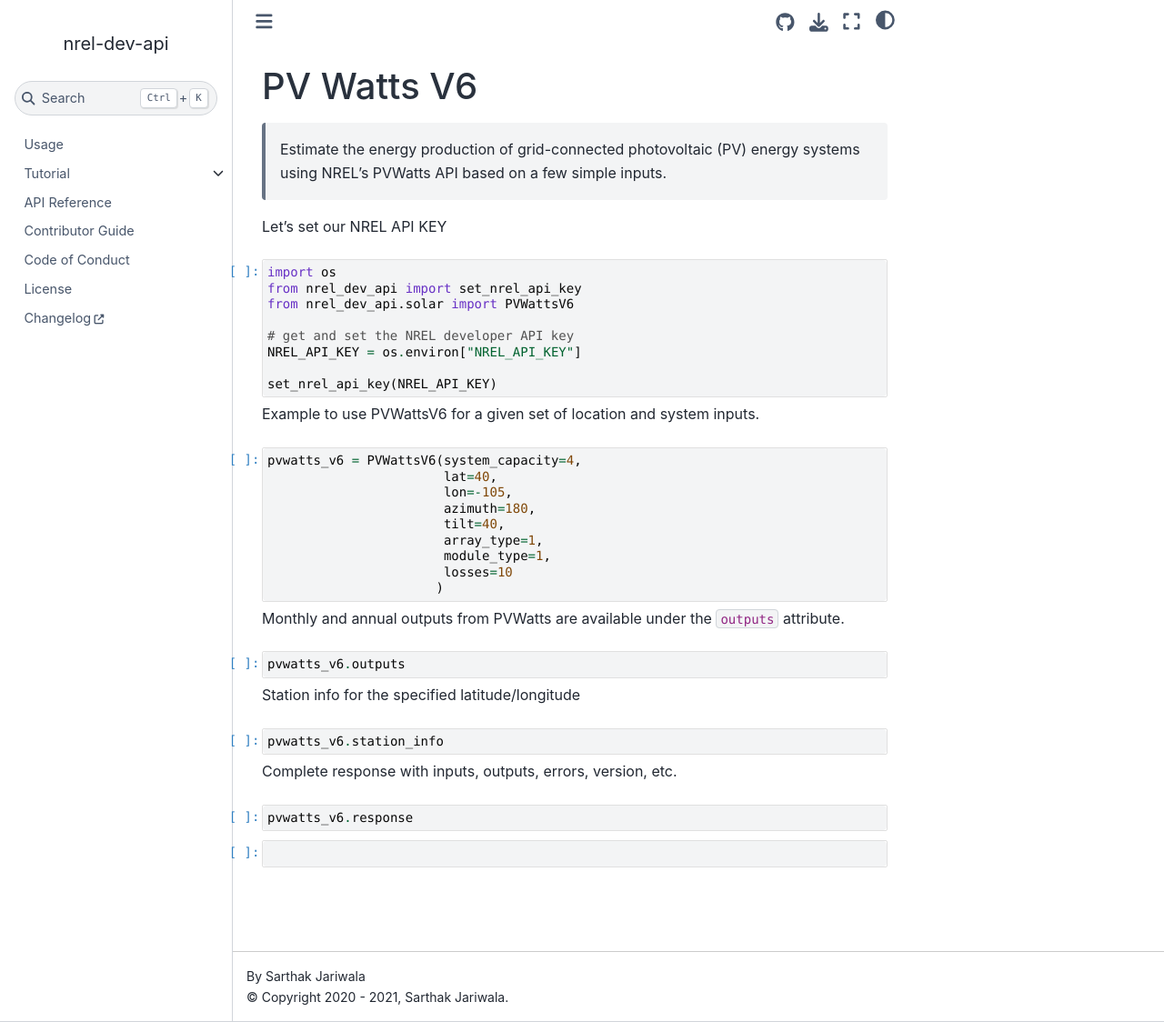
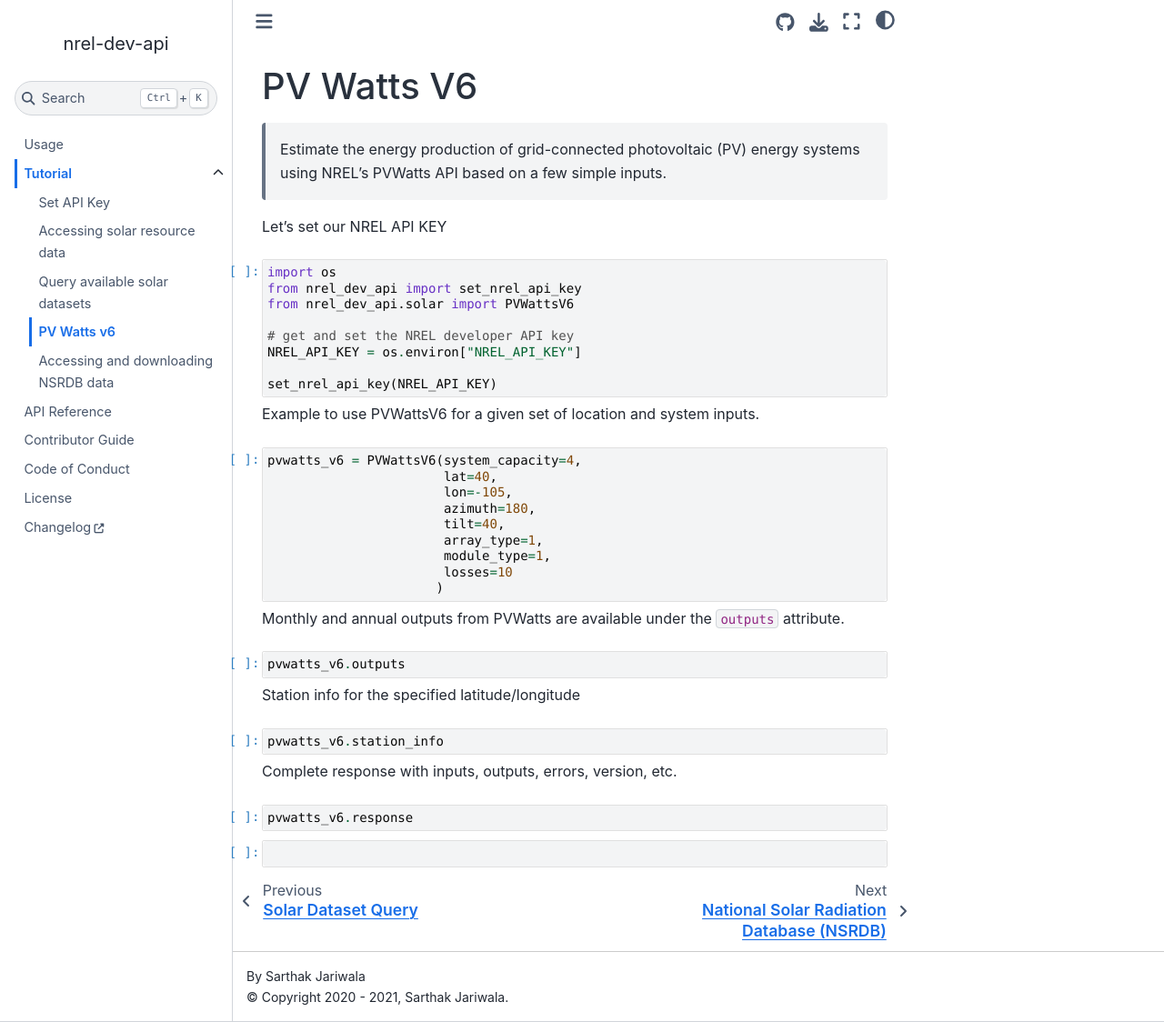
Before and after one commit to SarthakJariwala/nrel_dev_api, a Sphinx documentation site: the page built from docs/Tutorial/solar/pvwatts_v6.ipynb, in a window 1280 px wide and 1124 px high. Shown: the whole window at 91% size. Built offline with Sphinx 7.4.7 and the Sphinx Book theme 1.1.4, drawn with Linux system fonts in a browser that asks for light colours; pages that are not in the unit, such as notebooks, are missing from menus; some of the changed lines change nothing that is shown.

Commit message:
fix nb ref links, restructure tutorial folder

```diff
--- a/docs/tutorial.rst
+++ b/docs/tutorial.rst
@@ -20,7 +20,8 @@
 .. toctree::
     :maxdepth: 2
 
-    Accessing solar resource data <Tutorial/01_solar.resource_data.ipynb>
+    Accessing solar resource data <Tutorial/solar/solar_resource_data.ipynb>
+
 
 Query Solar Datasets
 ++++++++++++++++++++
@@ -28,7 +29,8 @@
 .. toctree::
     :maxdepth: 2
 
-    Query available solar datasets <Tutorial/01_solar.dataset_query.ipynb>
+    Query available solar datasets <Tutorial/solar/solar_dataset_query.ipynb>
+
 
 PV Watts
 ++++++++
@@ -36,7 +38,8 @@
 .. toctree::
     :maxdepth: 2
 
-    PV Watts v6 <Tutorial/01_solar.pvwatts_v6.ipynb>
+    PV Watts v6 <Tutorial/solar/pvwatts_v6.ipynb>
+
 
 National Solar Radiation Database
 +++++++++++++++++++++++++++++++++
@@ -44,4 +47,4 @@
 .. toctree::
     :maxdepth: 2
 
-    Accessing and downloading NSRDB data <Tutorial/01_solar.nsrdb.ipynb>
+    Accessing and downloading NSRDB data <Tutorial/solar/nsrdb.ipynb>
```
Also changed, not shown: docs/Tutorial/solar/nsrdb.ipynb (renamed from docs/Tutorial/04_solar.nsrdb.ipynb), docs/Tutorial/solar/pvwatts_v6.ipynb (renamed from docs/Tutorial/03_solar.pvwatts_v6.ipynb), docs/Tutorial/solar/solar_dataset_query.ipynb (renamed from docs/Tutorial/02_solar.dataset_query.ipynb), docs/Tutorial/solar/solar_resource_data.ipynb (renamed from docs/Tutorial/01_solar.resource_data.ipynb).
